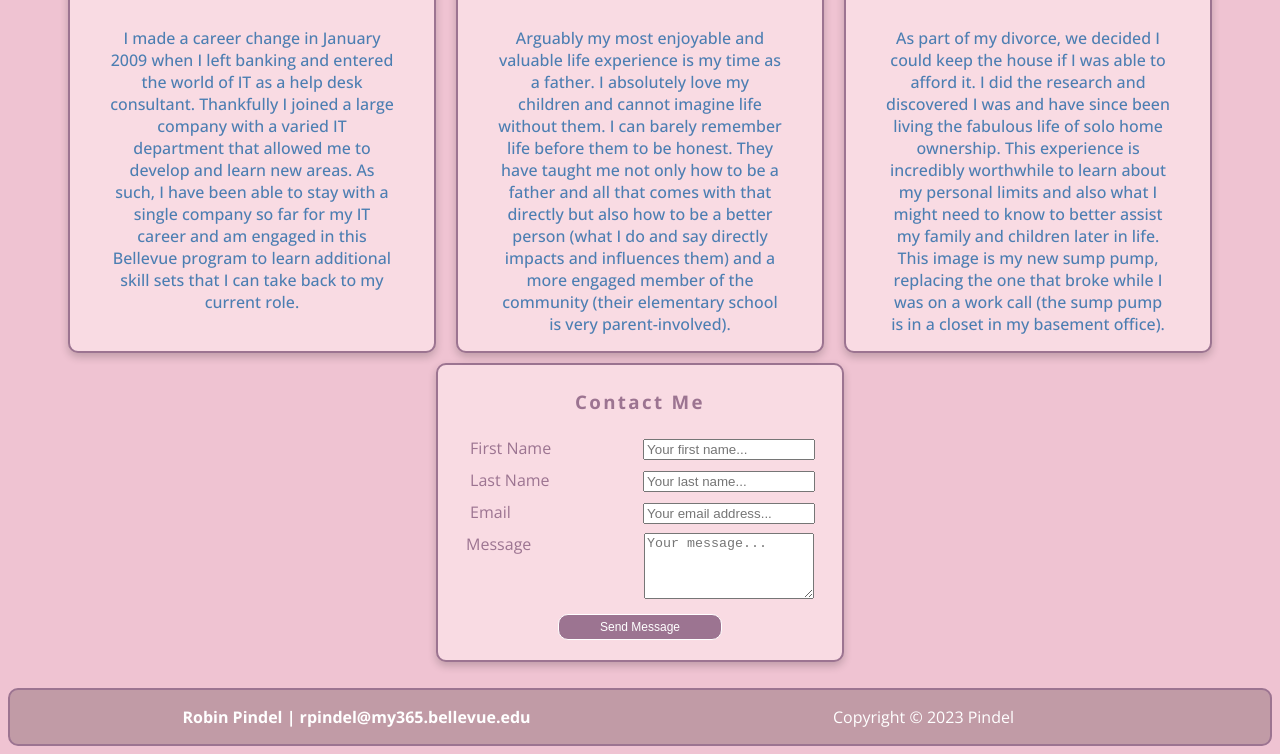
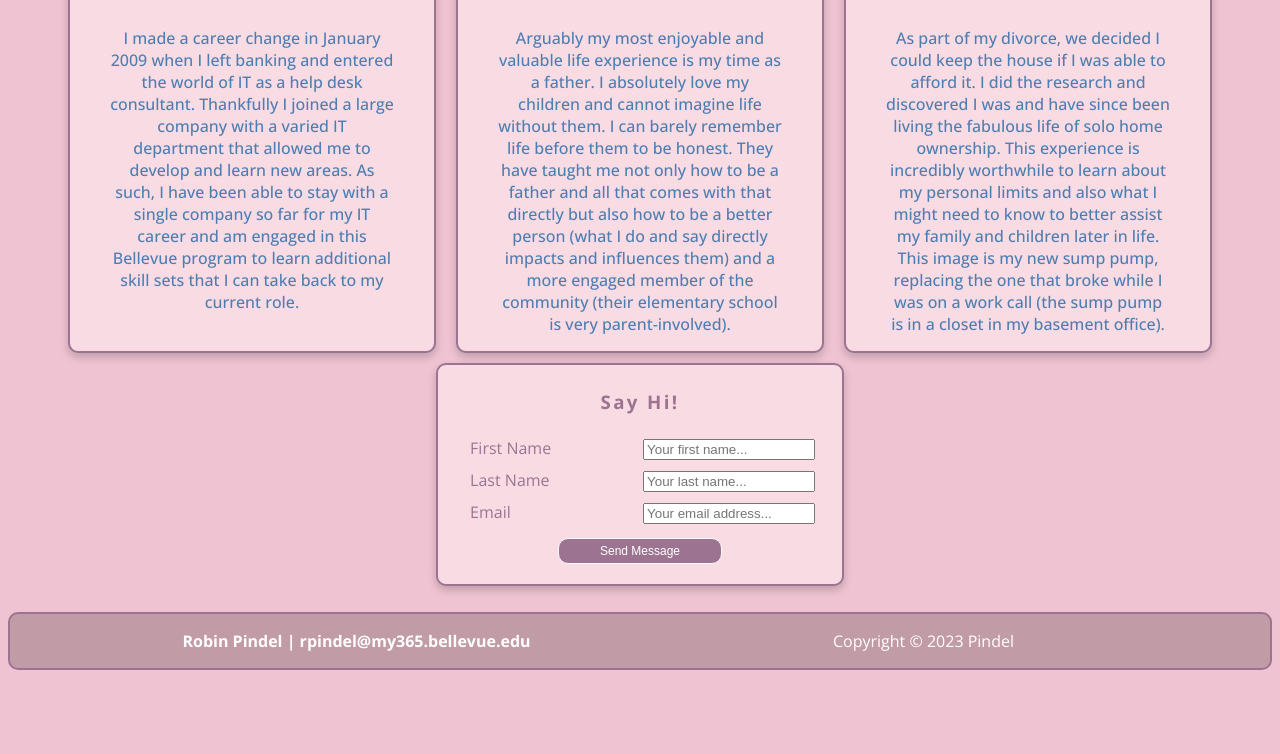
Before and after one commit to rpindel/myBioSite, a plain HTML site: page index.html in a window 1280 px wide. Shown: the part 1455-2209 px from the top of the page. After the commit the page ends 2133 px from the top, so only its background shows below. Drawn offline with nearby package versions, Linux system fonts and the light colour scheme.

Commit message:
More contact form tweaks commented out message box

```diff
--- a/index.html
+++ b/index.html
@@ -86,7 +86,7 @@ References
       </div>
     </div>
     <div class="form">
-      <h3>Contact Me</h3>
+      <h3>Say Hi!</h3>
       <form action="mailto:rpindel@my365.bellevue.edu?subject=Hi Robin" method="post" enctype="text/plain">
         <label for="First Name">First Name</label>
         <input type="text" name="First Name" placeholder="Your first name..." required/><br>
@@ -97,8 +97,8 @@ References
         <label for="Email">Email</label>
         <input type="email" name="Email" placeholder="Your email address..." required/><br>
 
-        <label for="Message">Message</label>
-        <textarea name="Message" cols="20" rows="4" placeholder="Your message..." required></textarea><br>
+        <!--<label for="Message">Message</label>
+        <textarea name="Message" cols="20" rows="4" placeholder="Your message..." required></textarea><br>-->
 
         <div class="submit"><input id="submit" type="submit" value="Send Message"></div>
       </form>
@@ -113,14 +113,5 @@ References
         Pindel</p>
       </div>
   </footer>
-  <!--original middle stacked footer
-  <footer>
-    <div class="contact">
-      <p ><br>Robin Pindel | rpindel@my365.bellevue.edu</p><a href="mailto:rpindel@my365.bellevue.edu"><button type="submit">Send me an email</button></a>
-    </div>
-    <p id="copyright">Copyright &copy; <script>document.write(new Date().getFullYear())</script>
-      Pindel</p>
-  </footer>
-  -->
 </body>
 </html>
```
